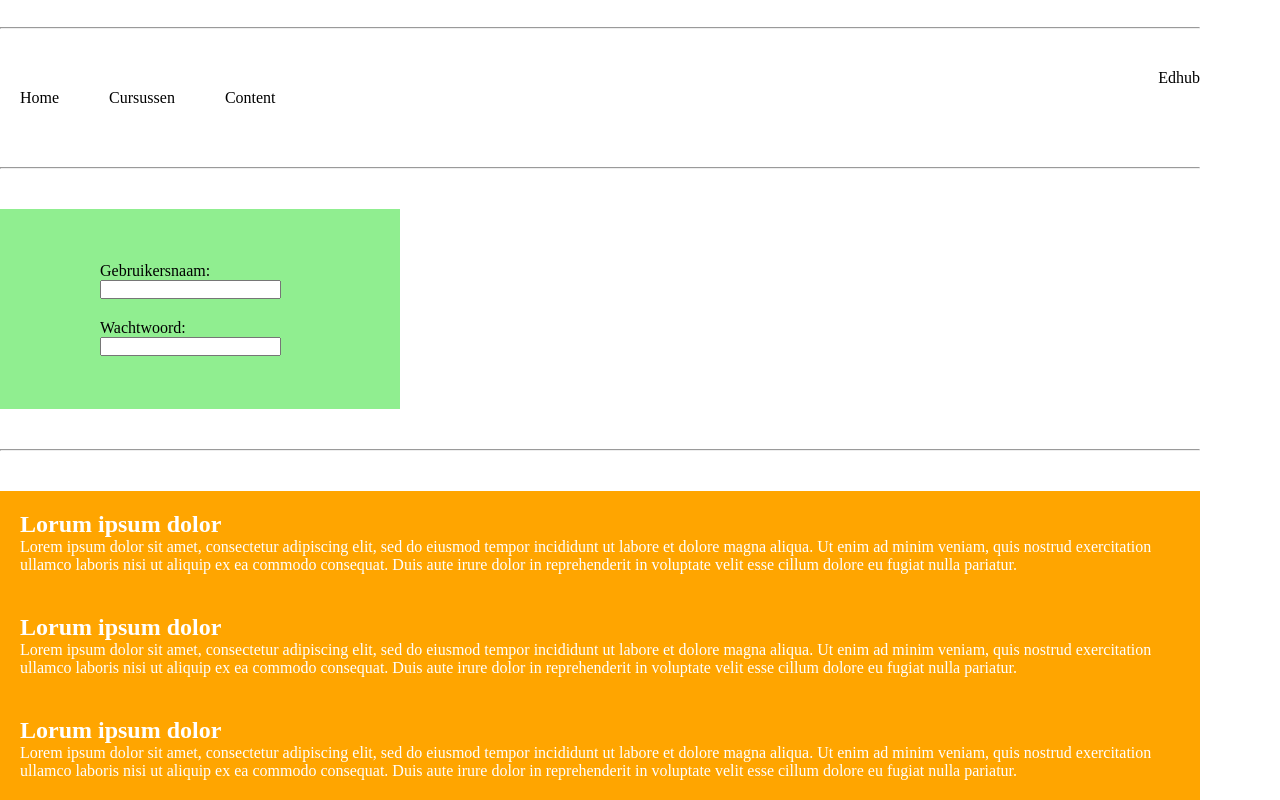
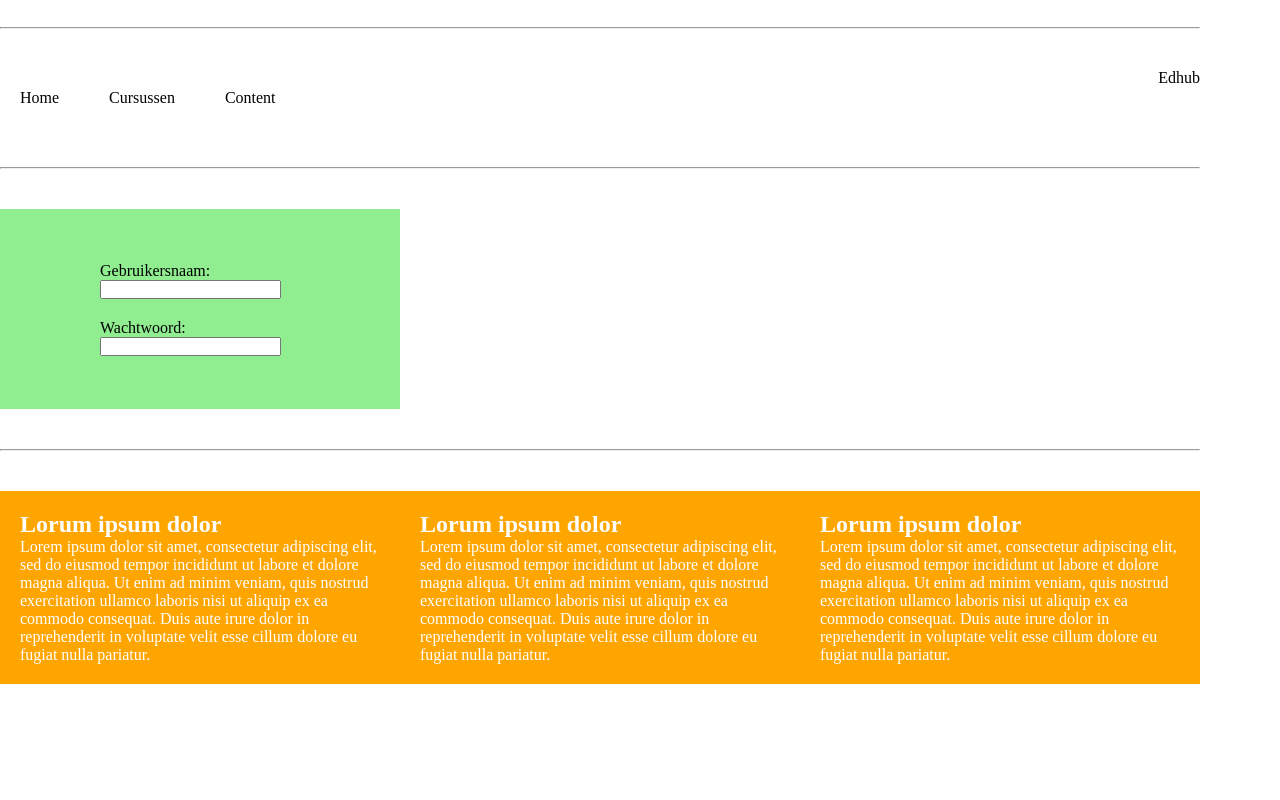
Before and after one commit to Haikotjo/huiswerk, a plain HTML site: page opdracht-1/index.html in a window 1280 px wide. Shown: the part 463-1263 px from the top of the page. After the commit the page ends 1147 px from the top, so only its background shows below. Drawn offline with Linux system fonts and the light colour scheme.

Commit message:
eerste opdrachten af

```diff
--- a/opdracht-1/index.html
+++ b/opdracht-1/index.html
@@ -57,15 +57,15 @@
 
     <!--    OPDRACHT 2.5    -->
     <div class="five">
-        <article class="box-item">
+        <article class="box-item box-one">
             <h1>Lorum ipsum dolor</h1>
             <p>Lorem ipsum dolor sit amet, consectetur adipiscing elit, sed do eiusmod tempor incididunt ut labore et dolore magna aliqua. Ut enim ad minim veniam, quis nostrud exercitation ullamco laboris nisi ut aliquip ex ea commodo consequat. Duis aute irure dolor in reprehenderit in voluptate velit esse cillum dolore eu fugiat nulla pariatur. </p>
         </article>
-        <article class="box-item">
+        <article class="box-item box-two">
             <h1>Lorum ipsum dolor</h1>
             <p>Lorem ipsum dolor sit amet, consectetur adipiscing elit, sed do eiusmod tempor incididunt ut labore et dolore magna aliqua. Ut enim ad minim veniam, quis nostrud exercitation ullamco laboris nisi ut aliquip ex ea commodo consequat. Duis aute irure dolor in reprehenderit in voluptate velit esse cillum dolore eu fugiat nulla pariatur. </p>
-        </article class="box-item">
-        <article>
+        </article>
+        <article class="box-item box-three">
             <h1>Lorum ipsum dolor</h1>
             <p>Lorem ipsum dolor sit amet, consectetur adipiscing elit, sed do eiusmod tempor incididunt ut labore et dolore magna aliqua. Ut enim ad minim veniam, quis nostrud exercitation ullamco laboris nisi ut aliquip ex ea commodo consequat. Duis aute irure dolor in reprehenderit in voluptate velit esse cillum dolore eu fugiat nulla pariatur. </p>
         </article>
--- a/opdracht-1/styles.css
+++ b/opdracht-1/styles.css
@@ -71,12 +71,25 @@
     .five {
         display: flex;
         flex-direction: row;
-        justify-content: center;
+    flex-basis: fit-content;
         flex-wrap: wrap;
     }
     .box-item {
-        justify-content: space-between;
+        display: inline-block;
+        justify-content: space-around;
         align-items: center;
-        flex-basis: fit-content;
+        flex-basis: 400px;
     /* op 1uur 40 even verder kijken   */
     }
+
+    .box-one{
+        flex-grow: 1;
+    }
+
+    .box-two{
+        flex-grow: 1;
+    }
+
+    .box-three{
+        flex-grow: 2;
+    }
```
